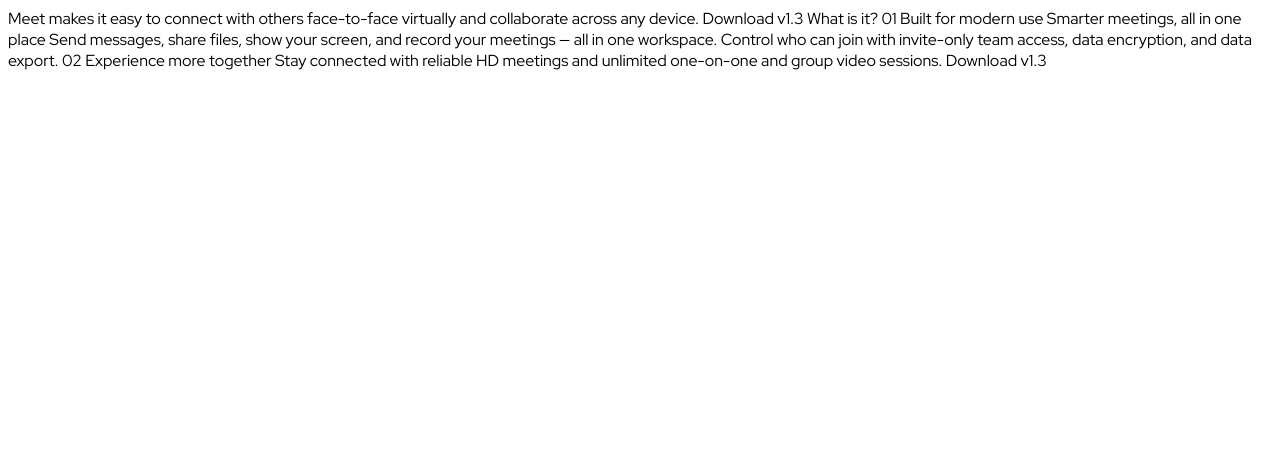
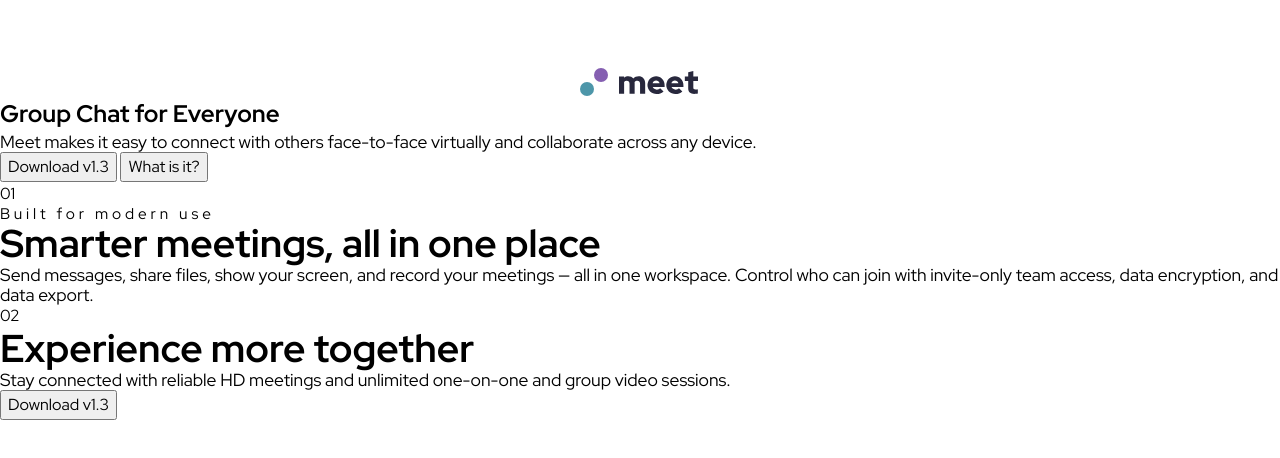
Before and after one commit to jyeharry/meet-landing-page, a plain HTML site: page index.html in a window 1280 px wide. Drawn offline with Linux system fonts and the light colour scheme.

Commit message:
HTML structure done

```diff
--- a/css/style.css
+++ b/css/style.css
@@ -8,7 +8,7 @@
   --slate-900: var(hsl(240, 21, 20%));
   --white: var(hsl(0, 0, 98%));
 
-  /* @link https://utopia.fyi/space/calculator?c=375,8,1.2,1440,8,1.25,5,2,&s=0.5,2|3|4|5|7|8|9|10|14,xl-6xl&g=s,l,xl,12 */
+  /* @link https://utopia.fyi/space/calculator?c=375,8,1.2,1440,8,1.25,5,2,&s=0.5,2|3|4|5|6|7|8|9|10|14,3xl-6xl|xl-6xl&g=s,l,xl,12 */
 
   --space-xs: 0.25rem;
   --space-s: 0.5rem;
@@ -16,14 +16,29 @@
   --space-l: 1.5rem;
   --space-xl: 2rem;
   --space-2xl: 2.5rem;
-  --space-3xl: 3.5rem;
-  --space-4xl: 4rem;
-  --space-5xl: 4.5rem;
-  --space-6xl: 5rem;
-  --space-7xl: 7rem;
+  --space-3xl: 3rem;
+  --space-4xl: 3.5rem;
+  --space-5xl: 4rem;
+  --space-6xl: 4.5rem;
+  --space-7xl: 5rem;
+  --space-8xl: 7rem;
+
+  /* One-up pairs */
+  --space-xs-s: clamp(0.25rem, 0.162rem + 0.3756vw, 0.5rem);
+  --space-s-m: clamp(0.5rem, 0.3239rem + 0.7512vw, 1rem);
+  --space-m-l: clamp(1rem, 0.8239rem + 0.7512vw, 1.5rem);
+  --space-l-xl: clamp(1.5rem, 1.3239rem + 0.7512vw, 2rem);
+  --space-xl-2xl: clamp(2rem, 1.8239rem + 0.7512vw, 2.5rem);
+  --space-2xl-3xl: clamp(2.5rem, 2.3239rem + 0.7512vw, 3rem);
+  --space-3xl-4xl: clamp(3rem, 2.8239rem + 0.7512vw, 3.5rem);
+  --space-4xl-5xl: clamp(3.5rem, 3.3239rem + 0.7512vw, 4rem);
+  --space-5xl-6xl: clamp(4rem, 3.8239rem + 0.7512vw, 4.5rem);
+  --space-6xl-7xl: clamp(4.5rem, 4.3239rem + 0.7512vw, 5rem);
+  --space-7xl-8xl: clamp(5rem, 4.2958rem + 3.0047vw, 7rem);
 
   /* Custom pairs */
-  --space-xl-6xl: clamp(var(--space-xl), 0.9437rem + 4.507vw, var(--space-6xl));
+  --space-xl-6xl: clamp(2rem, 1.1197rem + 3.7559vw, 4.5rem);
+  --space-3xl-6xl: clamp(3rem, 2.4718rem + 2.2535vw, 4.5rem);
 
   --step-1: clamp(3rem, 2.6479rem + 1.5023vw, 4rem);
   --step-2: clamp(2rem, 1.8239rem + 0.7512vw, 2.5rem);
@@ -70,8 +85,26 @@ p,
 
 .txt-5 {
   color: var(--slate-900);
-  font-size: 4rem;
+  font-size: 1rem;
   letter-spacing: 0;
   line-height: 1.5;
   font-weight: black;
 }
+
+header {
+  padding-block-start: var(--space-3xl-6xl);
+
+  & > * {
+    margin-inline: auto;
+  }
+}
+
+.center {
+  box-sizing: content-box;
+  margin-inline: auto;
+  text-align: center;
+  max-inline-size: var(--measure, 60ch);
+  display: flex;
+  flex-direction: column;
+  align-items: center;
+}
--- a/index.html
+++ b/index.html
@@ -16,17 +16,46 @@
       href="https://fonts.googleapis.com/css2?family=Red+Hat+Display:ital,wght@0,300..900;1,300..900&display=swap"
       rel="stylesheet"
     />
+    <link rel="stylesheet" href="css/reset.css" />
     <link rel="stylesheet" href="css/style.css" />
 
     <title>Frontend Mentor | Meet landing page</title>
   </head>
   <body>
-    Meet makes it easy to connect with others face-to-face virtually and
-    collaborate across any device. Download v1.3 What is it? 01 Built for modern
-    use Smarter meetings, all in one place Send messages, share files, show your
-    screen, and record your meetings — all in one workspace. Control who can
-    join with invite-only team access, data encryption, and data export. 02
-    Experience more together Stay connected with reliable HD meetings and
-    unlimited one-on-one and group video sessions. Download v1.3
+    <header class="center"><img src="assets/logo.svg" /></header>
+    <section class="hero">
+      <h1>Group Chat for Everyone</h1>
+      <p>
+        Meet makes it easy to connect with others face-to-face virtually and
+        collaborate across any device.
+      </p>
+
+      <button class="btn btn--blue">Download v1.3</button>
+      <button class="btn btn--purple">What is it?</button>
+    </section>
+
+    <section class="highlights">
+      <div class="step-label">01</div>
+      <hgroup>
+        <p class="txt-3">Built for modern use</p>
+        <h2 class="txt-2">Smarter meetings, all in one place</h2>
+      </hgroup>
+      <p>
+        Send messages, share files, show your screen, and record your meetings —
+        all in one workspace. Control who can join with invite-only team access,
+        data encryption, and data export.
+      </p>
+    </section>
+
+    <section class="cta">
+      <div class="step-label">02</div>
+      <h2 class="txt-2">Experience more together</h2>
+      <p>
+        Stay connected with reliable HD meetings and unlimited one-on-one and
+        group video sessions.
+      </p>
+
+      <button class="btn btn--purple">Download v1.3</button>
+    </section>
   </body>
 </html>
```
